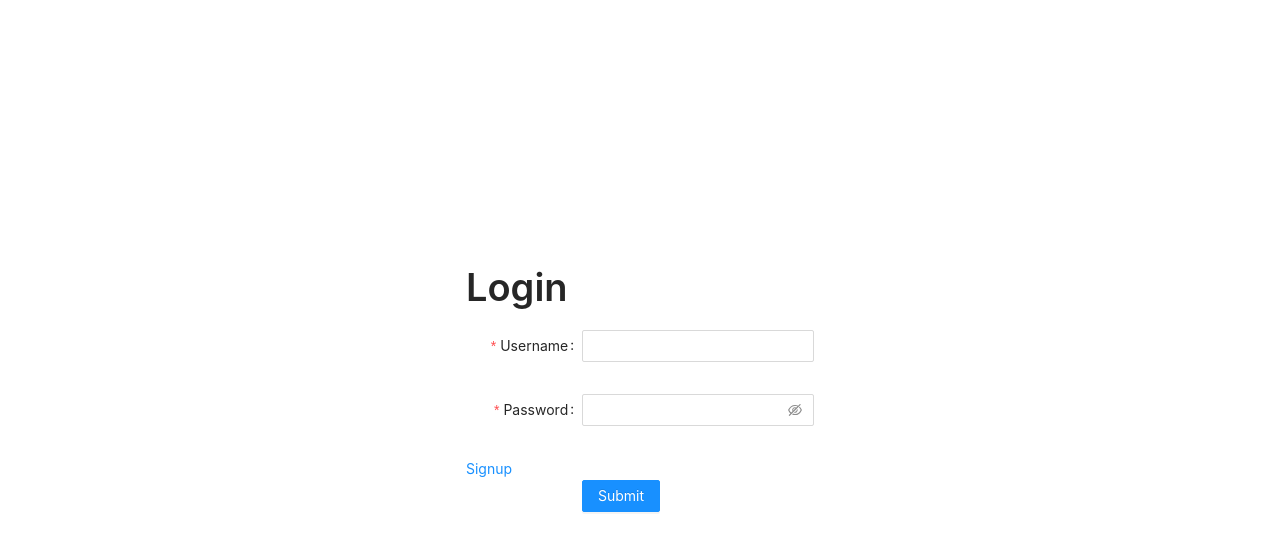
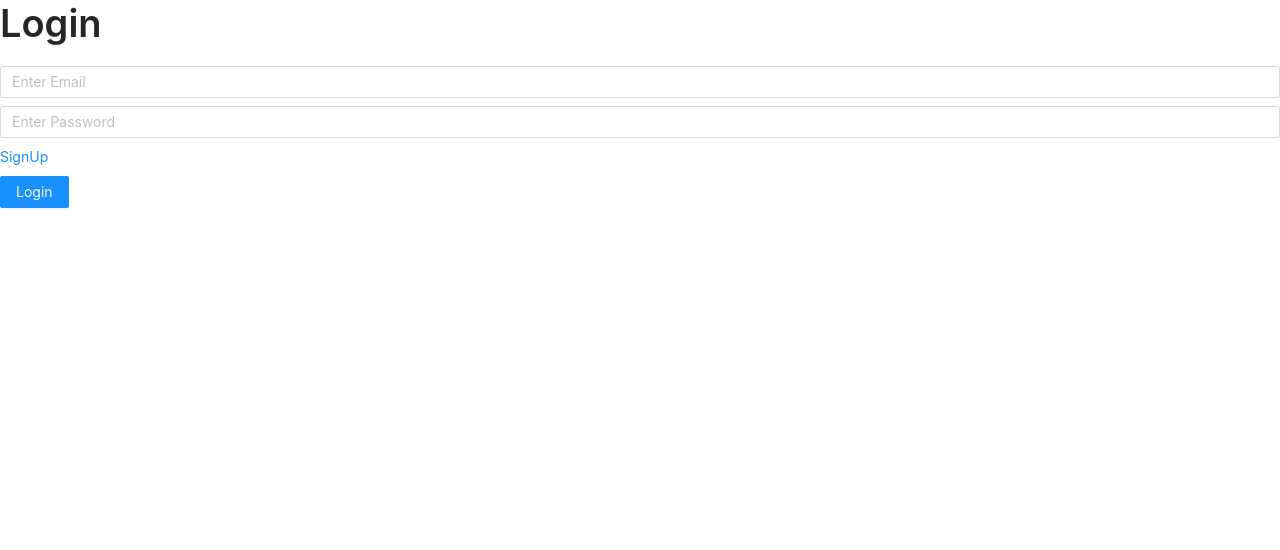
Before and after one commit to NoorAhmed407/hms, a React (Create React App) app: page /login in a window 1280 px wide. Shown: the top 550 px of the page. Built offline with nearby package versions, Linux system fonts and the light colour scheme.

Commit message:
Login SignUp

```diff
--- a/src/App.css
+++ b/src/App.css
@@ -2,13 +2,13 @@
   text-align: center;
 }
 
-.centerbox {
+/* .centerbox {
   height: 100vh;
   display: flex;
   flex-direction: column;
   justify-content: center;
   align-items: center;
-}
+} */
 
 .box1 {
   width: 50%;
--- a/src/App.js
+++ b/src/App.js
@@ -3,6 +3,7 @@ import "antd/dist/antd.css"; // or 'antd/dist/antd.less'
 import Login from "./Pages/Login";
 import { BrowserRouter, Route } from "react-router-dom";
 import RegisterForm from "./Component/RegisterForm";
+import Home from "./Pages/Home";
 
 function App() {
   return (
@@ -10,7 +11,7 @@ function App() {
       <BrowserRouter>
         <Route exact path="/login" component={Login} />
         <Route exact path="/register" component={RegisterForm} />
-        {/* <Route exact path="/home" component={} /> */}
+        <Route exact path="/home" component={Home} />
       </BrowserRouter>
     </div>
   );
--- a/src/Component/FormLogin.js
+++ b/src/Component/FormLogin.js
@@ -1,6 +1,7 @@
-import { Form, Input, Button, Checkbox } from "antd";
+import { Form, Input, Button, Checkbox, Typography } from "antd";
 import React from "react";
 import { Link } from "react-router-dom";
+import InputField from "./InputField";
 
 const FormLogin = () => {
   const onFinish = (values) => {
@@ -12,58 +13,31 @@ const FormLogin = () => {
   };
 
   return (
-    <Form
-      name="basic"
-      labelCol={{
-        span: 8,
-      }}
-      wrapperCol={{
-        span: 16,
-      }}
-      initialValues={{
-        remember: true,
-      }}
-      onFinish={onFinish}
-      onFinishFailed={onFinishFailed}
-      autoComplete="off"
-    >
-      <Form.Item
-        label="Username"
-        name="username"
-        rules={[
-          {
-            required: true,
-            message: "Please input your username!",
-          },
-        ]}
-      >
-        <Input />
-      </Form.Item>
-
-      <Form.Item
-        label="Password"
-        name="password"
-        rules={[
-          {
-            required: true,
-            message: "Please input your password!",
-          },
-        ]}
-      >
-        <Input.Password />
-      </Form.Item>
-      <Link to="/register">Signup</Link>
-      <Form.Item
-        wrapperCol={{
-          offset: 8,
-          span: 16,
-        }}
-      >
-        <Button type="primary" htmlType="submit">
-          Submit
-        </Button>
-      </Form.Item>
-    </Form>
+    <div>
+      <Typography.Title>Login</Typography.Title>
+      <div className="my-2">
+        <InputField
+          name={"email"}
+          type={"email"}
+          placeholder={"Enter Email"}
+          onChange={() => {}}
+        />
+      </div>
+      <div className="my-2">
+        <InputField
+          name={"password"}
+          type={"password"}
+          placeholder={"Enter Password"}
+          onChange={() => {}}
+        />
+      </div>
+      <div className="my-2">
+        <Link to="/register">SignUp</Link>
+      </div>
+      <div className="my-2">
+        <Button type="primary">Login</Button>
+      </div>
+    </div>
   );
 };
 
--- /dev/null
+++ b/src/Component/Header.js
@@ -0,0 +1,26 @@
+import React from "react";
+import { Button, Descriptions, PageHeader } from "antd";
+
+function Header(props) {
+  return (
+    <div>
+      <div className="site-page-header-ghost-wrapper">
+        <PageHeader
+          ghost={false}
+          onBack={() => window.history.back()}
+          title="HMS"
+          subTitle="Solution For Hospital"
+          extra={[
+            <Button key="3">Book Appointment</Button>,
+            <Button key="2">My Appointment</Button>,
+            <Button key="1" type="primary">
+              Logout
+            </Button>,
+          ]}
+        ></PageHeader>
+      </div>
+    </div>
+  );
+}
+
+export default Header;
--- a/src/Component/RegisterForm.js
+++ b/src/Component/RegisterForm.js
@@ -1,5 +1,6 @@
 import { Button, Typography } from "antd";
 import React from "react";
+import { Link } from "react-router-dom";
 import InputField from "./InputField";
 
 function RegisterForm(props) {
@@ -38,6 +39,9 @@ function RegisterForm(props) {
         />
       </div>
       <div className="my-2">
+        <Link to="/login">SignIn</Link>
+      </div>
+      <div className="my-2">
         <Button type="primary">Register</Button>
       </div>
     </div>
--- a/src/Pages/Home.js
+++ b/src/Pages/Home.js
@@ -1,7 +1,12 @@
 import React from "react";
+import Header from "../Component/Header";
 
 function Home(props) {
-  return <div></div>;
+  return (
+    <div>
+      <Header />
+    </div>
+  );
 }
 
 export default Home;
--- a/src/Pages/Login.js
+++ b/src/Pages/Login.js
@@ -5,7 +5,6 @@ import FormLogin from "../Component/FormLogin";
 function Login(props) {
   return (
     <div>
-      <Typography.Title level={1}>Login</Typography.Title>
       <FormLogin />
     </div>
   );
```
